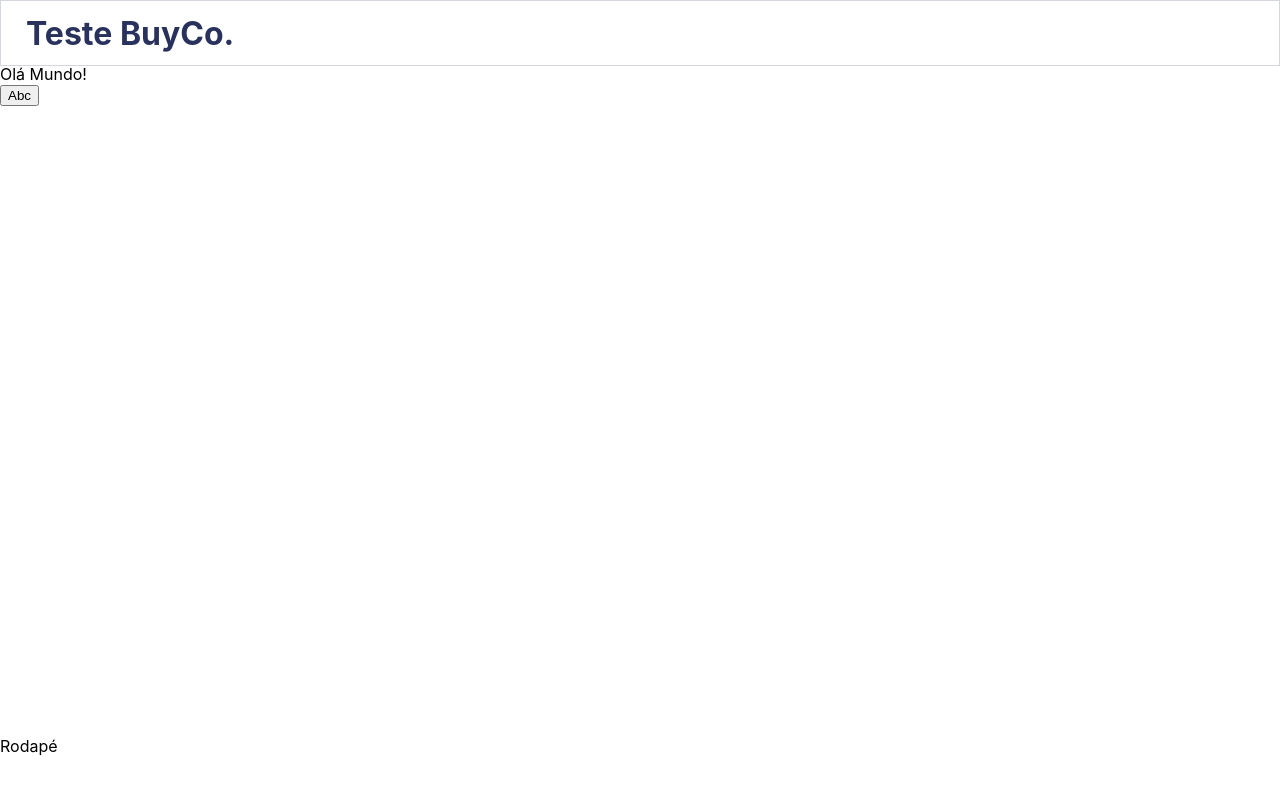
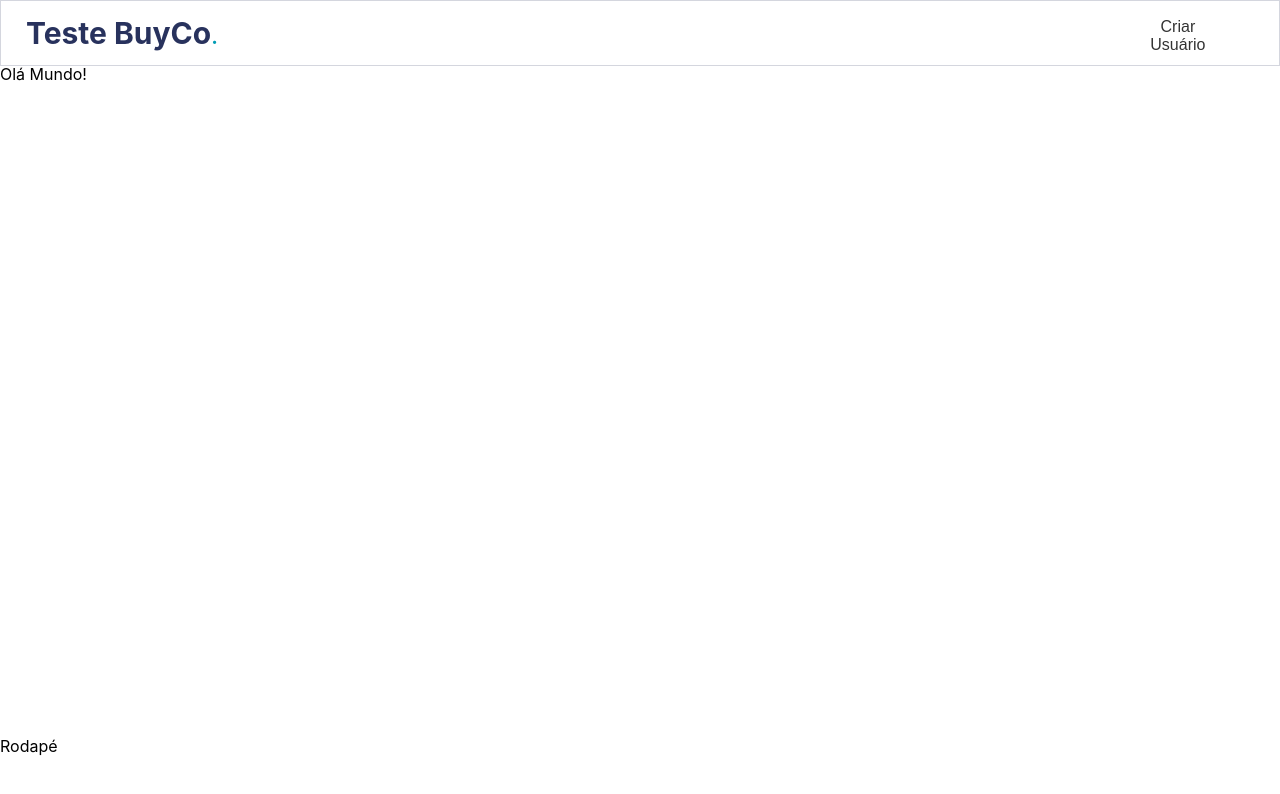
Before and after one commit to 7918-fredianelli/teste-BuyCo, a React (Create React App) app in the folder buy_co/: page / in a window 1280 px wide. Shown: the top 794 px of the page. Built offline with nearby package versions, Linux system fonts and the light colour scheme.

Commit message:
Cabeçalho criado

```diff
--- a/buy_co/src/Components/Header/Header.js
+++ b/buy_co/src/Components/Header/Header.js
@@ -1,10 +1,28 @@
 import React from "react";
-import {Head} from "./stylesHeader"
+import {Head, Title, TitlePoint, But} from "./stylesHeader"
+import {useParams, useLocation} from "react-router-dom";
+import useUrl from "../Hooks/CustomHooks";
 
 function Header(){
+    const location = useLocation();
+    const pathParams = useParams();
+    const [goToSignUp] = useUrl("/signup");
+    const [goToUsers] = useUrl("/users");
 
+    const renderizaBotao = ()=>{
+        if(location.pathname === "/" || location.pathname === "/users"){
+           return <But onClick={goToSignUp}>Criar Usuário</But>;
+        }else if (location.pathname === "/signup"){
+           return <But onClick={goToUsers}>Ver Usuários</But>;
+        }else{
+            return <span></span>;
+        };
+      };
     return(
-         <Head><h1>Teste BuyCo<span>.</span></h1></Head>
+         <Head>
+            <Title>Teste BuyCo<TitlePoint>.</TitlePoint></Title>
+            {renderizaBotao()}
+         </Head>
     )
 }
 export default Header;
--- a/buy_co/src/Components/Header/stylesHeader.js
+++ b/buy_co/src/Components/Header/stylesHeader.js
@@ -13,3 +13,27 @@ height: 100%;
     margin: 0 25px;
   }
 `
+
+export const Title = styled.h1`
+  cursor: pointer;
+  font-size: 30px;
+`
+
+export const TitlePoint = styled.span`
+  font-size: 20px;
+  color: #009cb4;
+`
+
+export const But = styled.button`
+    font-size: 16px;
+    border: none;
+    border-radius: 5px;
+    cursor: pointer;
+    outline: none;
+    background-color: rgba(0, 0, 0, 0);
+    display: block;
+    margin: 0px 50px 0px 0px;
+    height: 50%;
+    width: 8%;
+    color: rgba(0, 0, 0, 0.8);
+`
--- a/buy_co/src/Components/Router/Router.js
+++ b/buy_co/src/Components/Router/Router.js
@@ -11,7 +11,7 @@ function Router(){
     <SolidPage>
         <BrowserRouter>
           <Switch>
-            <Route exact path="/home">
+            <Route exact path="/users">
               <Header/>
               <UsersPage/>
               <Footer/>
--- a/buy_co/src/Components/UsersPage/UsersPage.js
+++ b/buy_co/src/Components/UsersPage/UsersPage.js
@@ -1,14 +1,9 @@
 import React from "react";
-import useUrl from "../Hooks/CustomHooks";
-import {useHistory} from "react-router-dom";
 
 function UsersPage(){
-    const history = useHistory();
-    const [goToSignUp] = useUrl("/signup")
     return (
         <div>
             <div>Olá Mundo!</div>
-            <button onClick={goToSignUp}>Abc</button>
         </div>
     )
 }
```
Also changed, not shown: 1 other file (tests, documents, lock files or other folders). Lines whose indentation alone changed are shown as unchanged.
